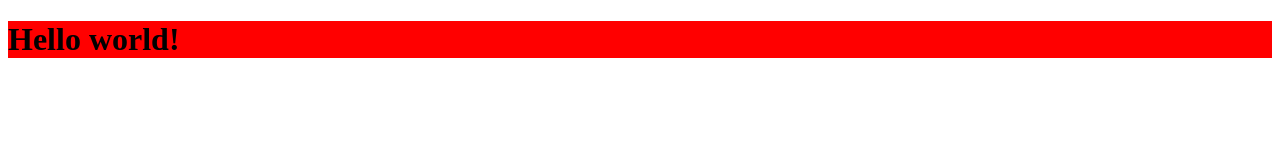
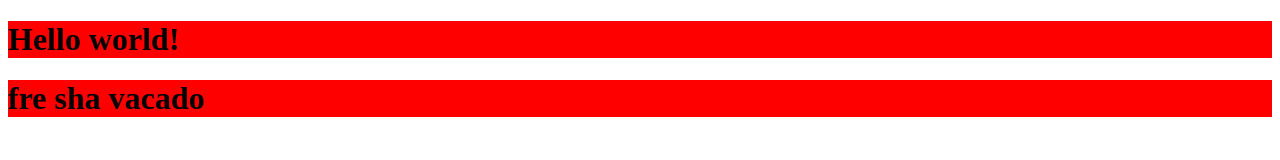
Before and after one commit to mj-linane/orrcs-github-tutorial-sandbox, a plain HTML site: page index.html in a window 1280 px wide. Drawn offline with Linux system fonts and the light colour scheme.

Commit message:
update html

```diff
--- a/index.html
+++ b/index.html
@@ -8,6 +8,6 @@
 <body>
     <h1>Hello world!</h1>
     <script src="app.js"></script>
-
+    <h1>fre sha vacado</h1>
 </body>
 </html>
```
